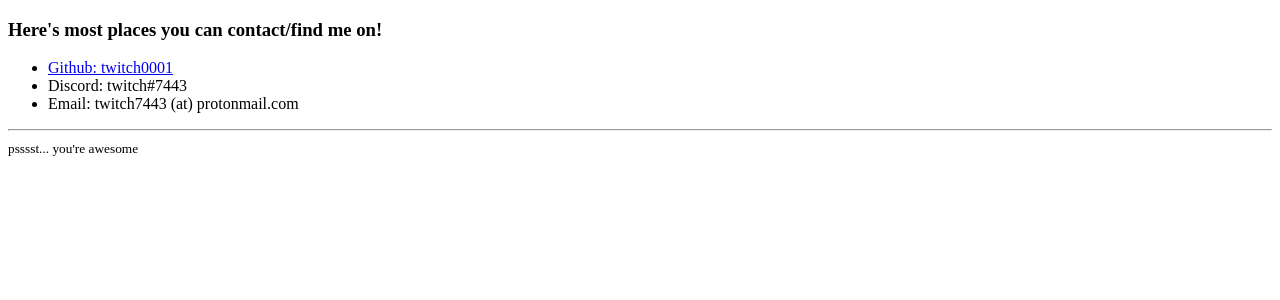
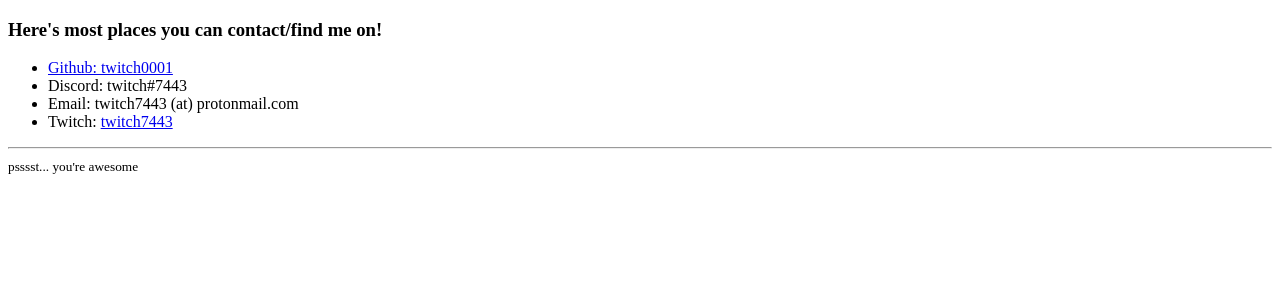
Before and after one commit to twitch0001/personal-site, a Flask app: page /socials in a window 1280 px wide. Shown: the part 116-416 px from the top of the page. Run offline with Flask 2, Linux system fonts and the light colour scheme.

Commit message:
Add twitch.tv to socials

```diff
--- a/templates/socials.html
+++ b/templates/socials.html
@@ -11,6 +11,7 @@
         <li><a href="https://github.com/twitch0001">Github: twitch0001</a></li>
         <li>Discord: twitch#7443</li>
         <li>Email: twitch7443 (at) protonmail.com</li>
+        <li>Twitch: <a href="https://twitch.tv/twitch7443">twitch7443</a></li>
 </ul>
 
 {% include 'footer.html' %}
```
